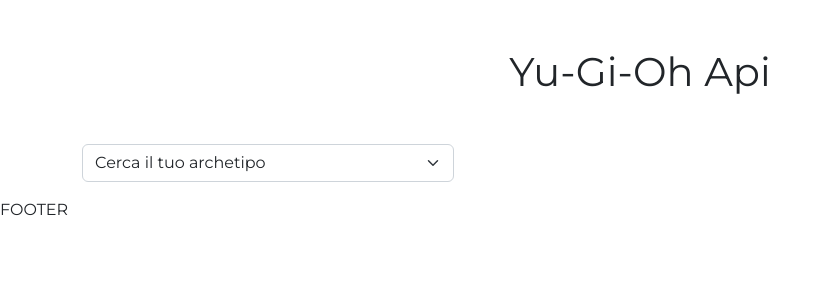
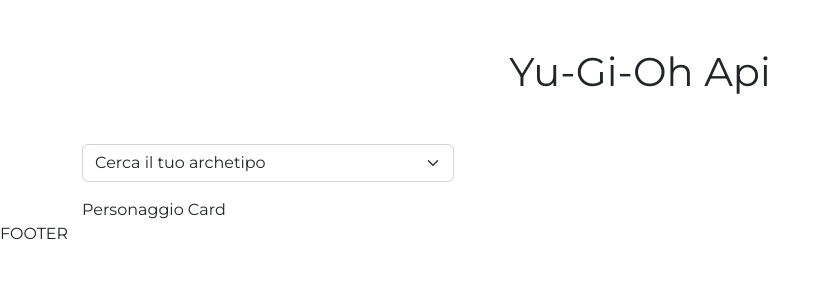
Before and after one commit to albertogioia93/vite-yu-gi-oh, a Vue app: page / in a window 1280 px wide. Shown: the top 300 px of the page, without its empty margins (0-830 px from the left). Built offline with nearby package versions, Linux system fonts and the light colour scheme.

Commit message:
feat: character list & card

```diff
--- a/src/components/AppMain.vue
+++ b/src/components/AppMain.vue
@@ -1,9 +1,11 @@
 <script>
     import CharacterSearch from './CharacterSearch.vue';
+    import CharacterList from './CharacterList.vue';
     export default {
         name: 'Header',
         components: {
-            CharacterSearch
+            CharacterSearch,
+            CharacterList,
 
         }
     }
@@ -13,6 +15,7 @@
 <template>
     <main>
         <CharacterSearch />
+        <CharacterList />
 
     </main>
 </template>
--- /dev/null
+++ b/src/components/CharacterCard.vue
@@ -0,0 +1,16 @@
+<script>
+export default {
+    name: 'CharacterCard'
+
+}
+</script>
+
+<template>
+    <div>
+        Personaggio Card
+
+    </div>
+</template>
+
+
+<style lang="scss" scoped></style>
--- a/src/components/CharacterList.vue
+++ b/src/components/CharacterList.vue
@@ -1,11 +1,21 @@
 <script>
+import CharacterCard from './CharacterCard.vue';
 export default {
+    name: 'CharacterList',
+    components: {
+        CharacterCard
+    }
 
 }
 </script>
 
 <template>
-    <div>
+    <div class="container">
+        <div class="row">
+            <div class="col-12 col-sm-4 col-md-2">
+                <CharacterCard />
+            </div>
+        </div>
 
     </div>
 </template>
```
